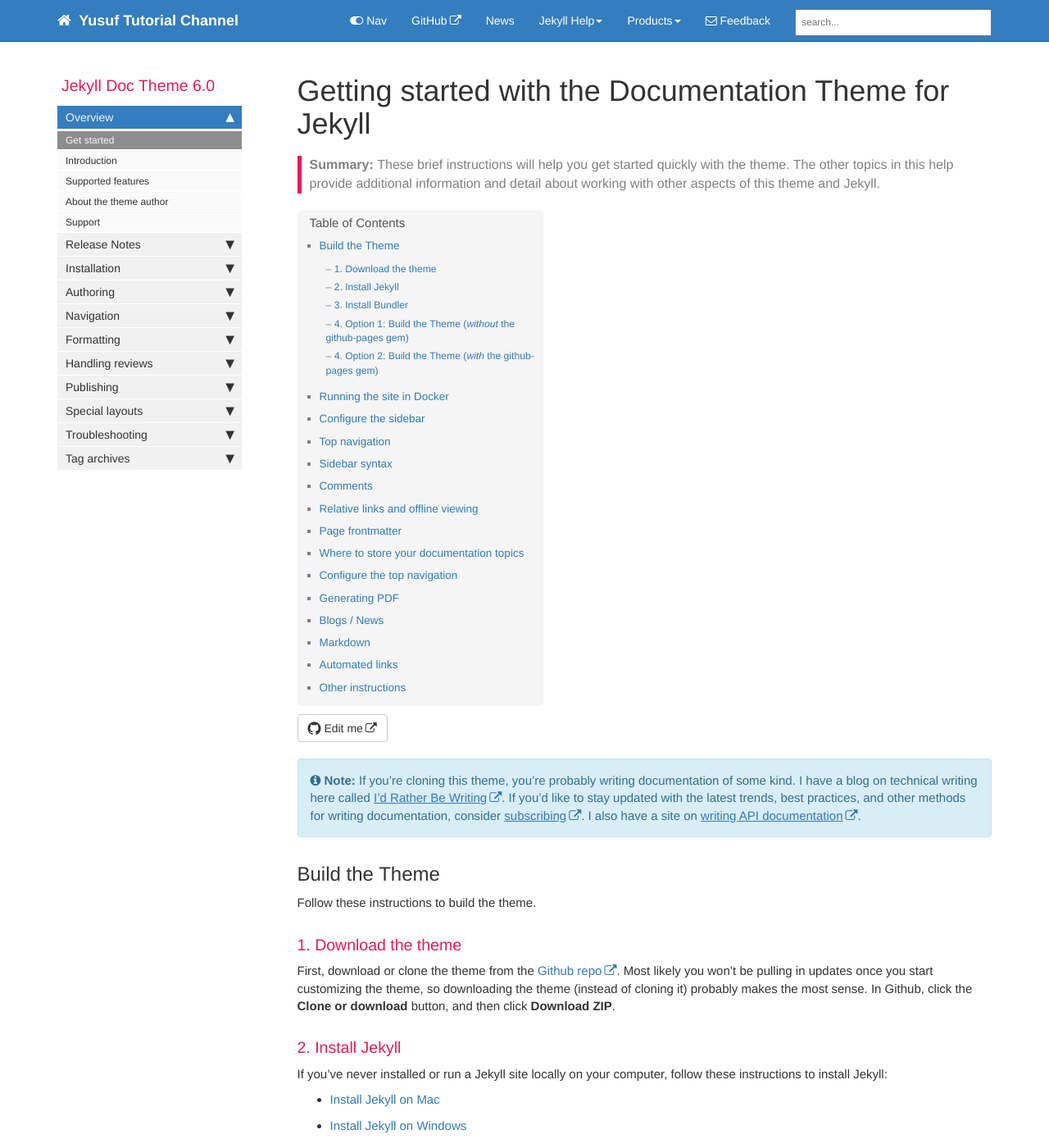
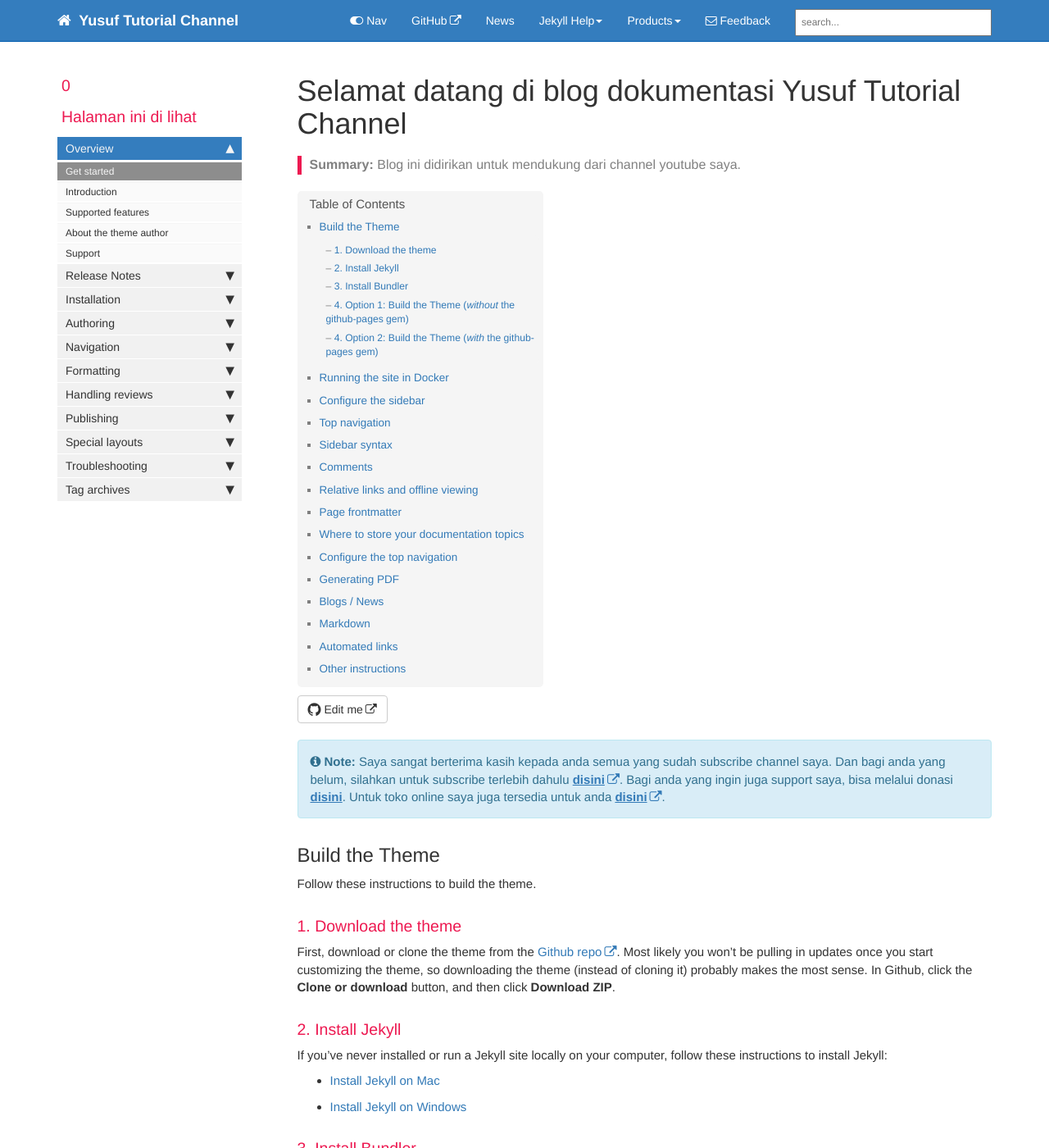
Before and after one commit to masterwifinetworksolution/documentation, a Jekyll site: the page built from index.md, in a window 1280 px wide and 1400 px high. Shown: the whole window at 82% size. Built offline with Jekyll 4.4.1, drawn with Linux system fonts in a browser that asks for light colours; comment, search, counter and statistics services are not loaded; some of the changed text lies outside the part shown.

Commit message:
first commit

```diff
--- a/_config.yml
+++ b/_config.yml
@@ -71,7 +71,6 @@
       type: "pages"
     values:
       layout: "page"
-      comments: true
       # if you don't want to use Commento.io and just hide comments, change true to false wherever you see the comments property
       search: true
       sidebar: home_sidebar
@@ -91,7 +90,6 @@
       type: "posts"
     values:
       layout: "post"
-      comments: true
       # if you don't want to use Commento.io and just hide comments, change true to false wherever you see the comments property
       search: true
       sidebar: home_sidebar
@@ -106,12 +104,12 @@
 - product2_sidebar
 - other
 
-description: "Intended as a documentation theme based on Jekyll for technical writers documenting software and other technical products, this theme has all the elements you would need to handle multiple products with both multi-level sidebar navigation, tags, and other documentation features."
+description: "Blog dokumentasi dari Yusuf Tutorial Channel di Youtube."
 # the description is used in the feed.xml file
 
 # needed for sitemap.xml file only
-url: https://yusuftutorial.xyz
-baseurl: /documentation
+# url: https://yusuftutorial.xyz
+# baseurl: /documentation
 
 
 github: [metadata]
--- a/_data/sidebars/mydoc_sidebar.yml
+++ b/_data/sidebars/mydoc_sidebar.yml
@@ -2,8 +2,8 @@
 
 entries:
 - title: sidebar
-  product: Jekyll Doc Theme
-  version: 6.0
+  product: <p id="count">0</p> Halaman ini di lihat
+  version:
   folders:
 
   - title:
--- a/_data/tags.yml
+++ b/_data/tags.yml
@@ -13,5 +13,6 @@
   - news
   - troubleshooting
   - mobile
+  - beranda
 
 # Copyright 2021 Google LLC
--- a/_includes/taglogic.html
+++ b/_includes/taglogic.html
@@ -1,5 +1,5 @@
-<p>The following pages and posts are tagged with <button type="button" style="cursor: default" class="btn btn-default navbar-btn">{{page.tagName}}</button></p>
-<table><thead><tr><th>Title</th><th>Type</th><th>Excerpt</th></tr></thead>
+<p>Anda berada di dokumen <button type="button" style="cursor: default" class="btn btn-default navbar-btn">{{page.tagName}}</button></p>
+<table><thead><tr><th>Nama</th><th>Type</th><th>Keterangan</th></tr></thead>
     <tbody>
     {% assign thisTag = page.tagName %}
   {% for page in site.pages %}
@@ -7,7 +7,7 @@
         {% if tag == thisTag %}
 
         <tr><td><a href="{{ page.url | remove: "/" }}">{{page.title}}</a></td>
-            <td><span class="label label-default">Page</span></td>
+            <td><span class="label label-default">Halaman</span></td>
           <td>{% if page.summary %} {{ page.summary | strip_html | strip_newlines | truncate: 160 }} {% else %} {{ page.content | truncatewords: 50 | strip_html }} {% endif %}</td>
         </tr>
         {% endif %}
--- a/index.md
+++ b/index.md
@@ -1,13 +1,14 @@
 ---
-title: "Getting started with the Documentation Theme for Jekyll"
-keywords: sample homepage
-tags: [getting_started]
+title: "Selamat datang di blog dokumentasi Yusuf Tutorial Channel"
+keywords: beranda
+tags: [beranda]
 sidebar: mydoc_sidebar
 permalink: index.html
-summary: These brief instructions will help you get started quickly with the theme. The other topics in this help provide additional information and detail about working with other aspects of this theme and Jekyll.
+summary: Blog ini didirikan untuk mendukung dari channel youtube saya.
+comments: false
 ---
 
-{% include note.html content="If you're cloning this theme, you're probably writing documentation of some kind. I have a blog on technical writing here called <a alt='technical writing blog' href='http://idratherbewriting.com'>I'd Rather Be Writing</a>. If you'd like to stay updated with the latest trends, best practices, and other methods for writing documentation, consider <a href='https://tinyletter.com/tomjoht'>subscribing</a>. I also have a site on <a href='http://idratherbewriting.com/learnapidoc'>writing API documentation</a>." %}
+{% include note.html content="Saya sangat berterima kasih kepada anda semua yang sudah subscribe channel saya. Dan bagi anda yang belum, silahkan untuk subscribe terlebih dahulu <a alt='subscribe my channel youtube' href='https://youtube.com/@yusuftutorialchannel?sub_confirmation=1'><b>disini</b></a>. Bagi anda yang ingin juga support saya, bisa melalui donasi <a href='/support.html'><b>disini</b></a>. Untuk toko online saya juga tersedia untuk anda <a href='https://mycollection.shop/tokobeberkah'><b>disini</b></a>." %}
 
 ## Build the Theme
 
```
Also changed, not shown: _includes/head.html (+8 -0 lines), pages/tags/tag_beranda.md (added, +12 -0 lines).
